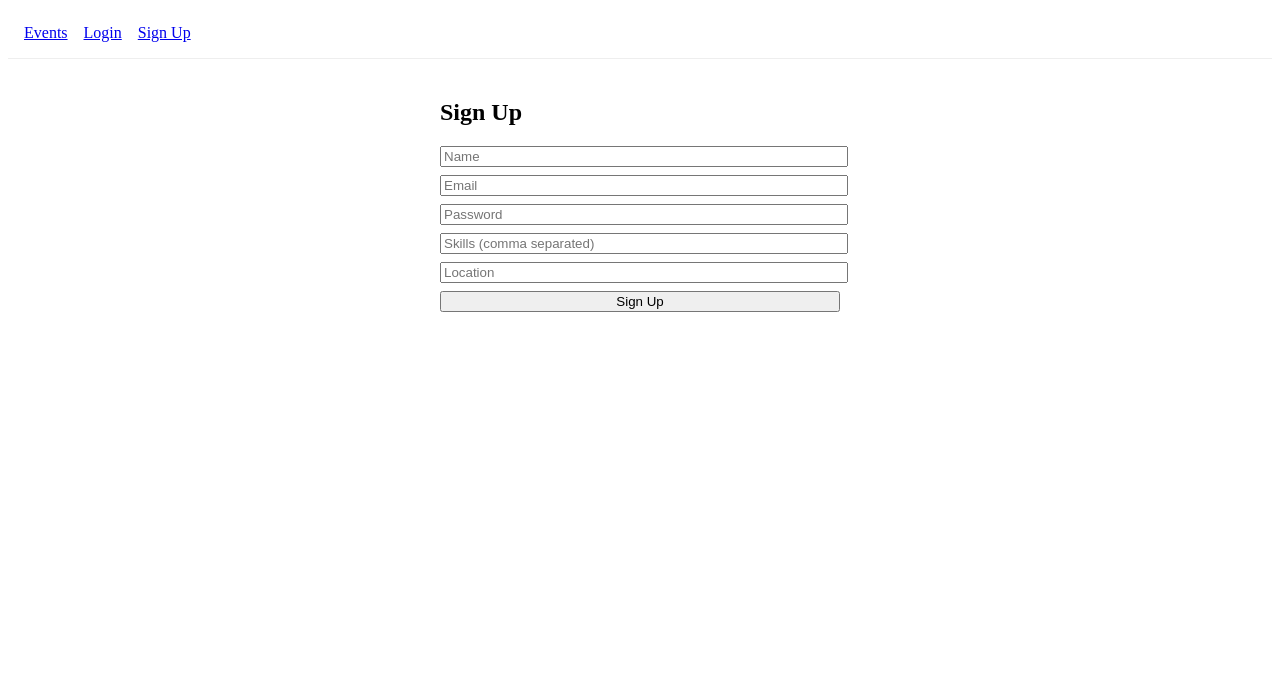
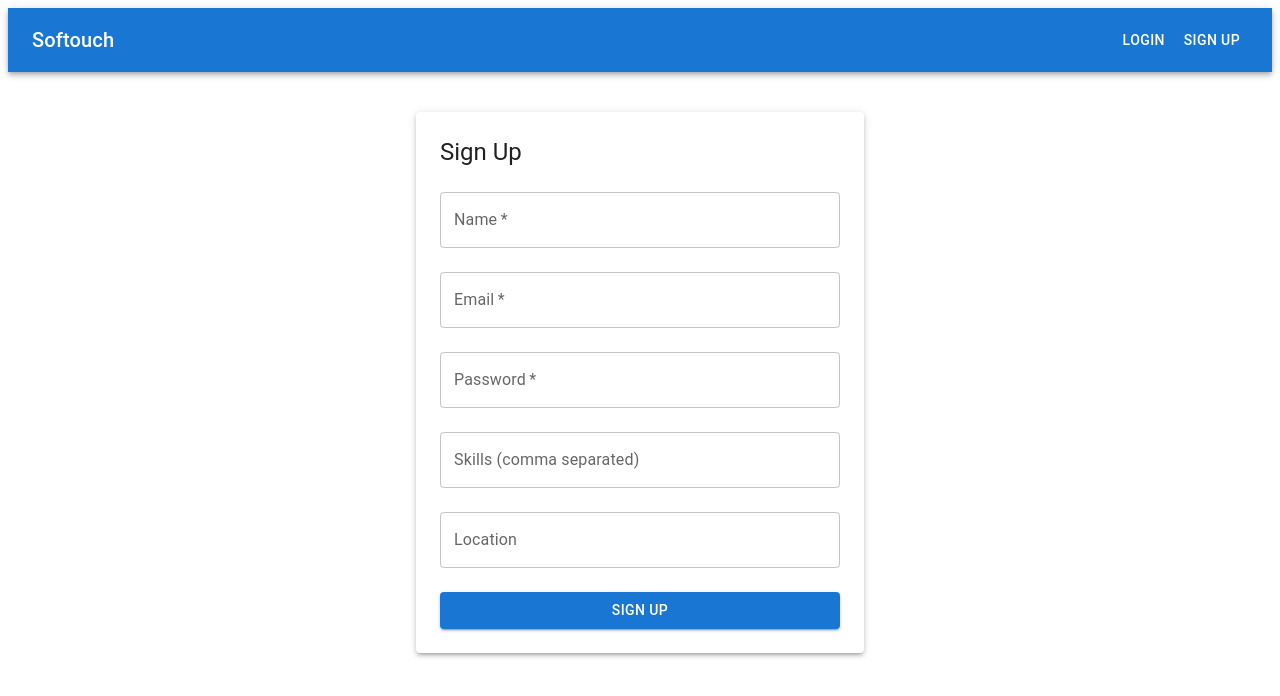
Before and after one commit to abhishekmanegit/Softouch, a React (Create React App) app in the folder frontend/: page /signup in a window 1280 px wide. Shown: the top 696 px of the page. Built offline with nearby package versions, Linux system fonts and the light colour scheme.

Commit message:
Refactor Profile page and all forms to use Material-UI (MUI) for modern UI

```diff
--- a/frontend/src/App.js
+++ b/frontend/src/App.js
@@ -6,33 +6,53 @@ import Signup from './Signup';
 import EventFeed from './EventFeed';
 import CreateEvent from './CreateEvent';
 import Profile from './Profile';
+import { AppBar, Toolbar, Button, Container, Typography, Box } from '@mui/material';
+import { ThemeProvider, createTheme } from '@mui/material/styles';
 
 function Navbar() {
   const { user, logout } = useContext(AuthContext);
   return (
-    <nav style={{ padding: 16, borderBottom: '1px solid #eee' }}>
-      <Link to="/" style={{ marginRight: 16 }}>Events</Link>
-      {user && <Link to="/create" style={{ marginRight: 16 }}>Create Event</Link>}
+    <AppBar position="static" color="primary">
+      <Toolbar>
+        <Typography variant="h6" component={Link} to="/" sx={{ flexGrow: 1, color: 'inherit', textDecoration: 'none' }}>
+          Softouch
+        </Typography>
+        {user && <Button color="inherit" component={Link} to="/create">Create Event</Button>}
         {user ? (
           <>
-          <Link to="/profile" style={{ marginRight: 16 }}>Profile</Link>
-          <button onClick={logout} style={{ marginRight: 16 }}>Logout</button>
+            <Button color="inherit" component={Link} to="/profile">Profile</Button>
+            <Button color="inherit" onClick={logout}>Logout</Button>
           </>
         ) : (
           <>
-          <Link to="/login" style={{ marginRight: 16 }}>Login</Link>
-          <Link to="/signup">Sign Up</Link>
+            <Button color="inherit" component={Link} to="/login">Login</Button>
+            <Button color="inherit" component={Link} to="/signup">Sign Up</Button>
           </>
         )}
-    </nav>
+      </Toolbar>
+    </AppBar>
   );
 }
 
+const theme = createTheme({
+  palette: {
+    primary: {
+      main: '#1976d2',
+    },
+    secondary: {
+      main: '#f50057',
+    },
+  },
+});
+
 function App() {
   return (
+    <ThemeProvider theme={theme}>
       <AuthProvider>
         <Router>
           <Navbar />
+          <Container maxWidth="md" sx={{ mt: 4 }}>
+            <Box sx={{ mt: 4 }}>
               <Routes>
                 <Route path="/login" element={<Login />} />
                 <Route path="/signup" element={<Signup />} />
@@ -40,8 +60,11 @@ function App() {
                 <Route path="/profile" element={<Profile />} />
                 <Route path="/" element={<EventFeed />} />
               </Routes>
+            </Box>
+          </Container>
         </Router>
       </AuthProvider>
+    </ThemeProvider>
   );
 }
 
--- a/frontend/src/CreateEvent.js
+++ b/frontend/src/CreateEvent.js
@@ -1,6 +1,7 @@
 import React, { useState, useContext } from 'react';
 import { AuthContext } from './AuthContext';
 import { useNavigate } from 'react-router-dom';
+import { TextField, Button, Paper, Typography, Alert, Box } from '@mui/material';
 
 function CreateEvent() {
   const [title, setTitle] = useState('');
@@ -14,7 +15,7 @@ function CreateEvent() {
   const { token, user } = useContext(AuthContext);
   const navigate = useNavigate();
 
-  if (!user) return <div style={{ margin: 40 }}>You must be logged in to create an event.</div>;
+  if (!user) return <Paper elevation={3} sx={{ margin: 4, p: 3 }}>You must be logged in to create an event.</Paper>;
 
   const handleSubmit = async (e) => {
     e.preventDefault();
@@ -46,20 +47,20 @@ function CreateEvent() {
   };
 
   return (
-    <div style={{ maxWidth: 500, margin: '40px auto' }}>
-      <h2>Create Event</h2>
-      <form onSubmit={handleSubmit}>
-        <input type="text" placeholder="Title" value={title} onChange={e => setTitle(e.target.value)} required style={{ width: '100%', marginBottom: 8 }} />
-        <textarea placeholder="Description" value={description} onChange={e => setDescription(e.target.value)} required style={{ width: '100%', marginBottom: 8 }} />
-        <input type="text" placeholder="Organizer" value={organizer} onChange={e => setOrganizer(e.target.value)} required style={{ width: '100%', marginBottom: 8 }} />
-        <input type="datetime-local" placeholder="Date" value={date} onChange={e => setDate(e.target.value)} required style={{ width: '100%', marginBottom: 8 }} />
-        <input type="text" placeholder="Location" value={location} onChange={e => setLocation(e.target.value)} required style={{ width: '100%', marginBottom: 8 }} />
-        <input type="text" placeholder="Skills Required (comma separated)" value={skillsRequired} onChange={e => setSkillsRequired(e.target.value)} style={{ width: '100%', marginBottom: 8 }} />
-        <button type="submit" style={{ width: '100%' }}>Create Event</button>
-      </form>
-      {error && <div style={{ color: 'red', marginTop: 8 }}>{error}</div>}
-      {success && <div style={{ color: 'green', marginTop: 8 }}>{success}</div>}
-    </div>
+    <Paper elevation={3} sx={{ maxWidth: 500, margin: '40px auto', p: 3 }}>
+      <Typography variant="h5" gutterBottom>Create Event</Typography>
+      <Box component="form" onSubmit={handleSubmit}>
+        <TextField label="Title" value={title} onChange={e => setTitle(e.target.value)} required fullWidth margin="normal" />
+        <TextField label="Description" value={description} onChange={e => setDescription(e.target.value)} required fullWidth margin="normal" multiline rows={3} />
+        <TextField label="Organizer" value={organizer} onChange={e => setOrganizer(e.target.value)} required fullWidth margin="normal" />
+        <TextField label="Date" type="datetime-local" value={date} onChange={e => setDate(e.target.value)} required fullWidth margin="normal" InputLabelProps={{ shrink: true }} />
+        <TextField label="Location" value={location} onChange={e => setLocation(e.target.value)} required fullWidth margin="normal" />
+        <TextField label="Skills Required (comma separated)" value={skillsRequired} onChange={e => setSkillsRequired(e.target.value)} fullWidth margin="normal" />
+        <Button type="submit" variant="contained" color="primary" fullWidth sx={{ mt: 2 }}>Create Event</Button>
+      </Box>
+      {error && <Alert severity="error" sx={{ mt: 2 }}>{error}</Alert>}
+      {success && <Alert severity="success" sx={{ mt: 2 }}>{success}</Alert>}
+    </Paper>
   );
 }
 
--- a/frontend/src/EventFeed.js
+++ b/frontend/src/EventFeed.js
@@ -1,5 +1,6 @@
 import React, { useEffect, useState, useContext } from 'react';
 import { AuthContext } from './AuthContext';
+import { Card, CardContent, CardActions, Button, Typography, Alert, Grid, Box } from '@mui/material';
 
 function EventFeed() {
   const [events, setEvents] = useState([]);
@@ -49,28 +50,35 @@ function EventFeed() {
   };
 
   return (
-    <div style={{ maxWidth: 700, margin: '40px auto' }}>
-      <h2>Events</h2>
-      {loading && <div>Loading events...</div>}
-      {error && <div style={{ color: 'red' }}>{error}</div>}
-      {success && <div style={{ color: 'green' }}>{success}</div>}
-      <ul style={{ listStyle: 'none', padding: 0 }}>
+    <Box sx={{ mt: 4 }}>
+      <Typography variant="h4" gutterBottom>Events</Typography>
+      {loading && <Typography>Loading events...</Typography>}
+      {error && <Alert severity="error">{error}</Alert>}
+      {success && <Alert severity="success">{success}</Alert>}
+      <Grid container spacing={3}>
         {events.map(event => (
-          <li key={event._id} style={{ border: '1px solid #eee', marginBottom: 16, padding: 16 }}>
-            <h3>{event.title}</h3>
-            <div><b>Date:</b> {new Date(event.date).toLocaleString()}</div>
-            <div><b>Location:</b> {event.location}</div>
-            <div><b>Organizer:</b> {event.organizer}</div>
-            <div><b>Skills Required:</b> {event.skillsRequired.join(', ')}</div>
-            {user && (
-              <button onClick={() => handleRegister(event._id)} disabled={registering === event._id}>
-                {registering === event._id ? 'Registering...' : 'Register'}
-              </button>
-            )}
-          </li>
+          <Grid item xs={12} sm={6} key={event._id}>
+            <Card elevation={2}>
+              <CardContent>
+                <Typography variant="h6" gutterBottom>{event.title}</Typography>
+                <Typography variant="body2" color="text.secondary" gutterBottom>{event.description}</Typography>
+                <Typography><b>Date:</b> {new Date(event.date).toLocaleString()}</Typography>
+                <Typography><b>Location:</b> {event.location}</Typography>
+                <Typography><b>Organizer:</b> {event.organizer}</Typography>
+                <Typography><b>Skills Required:</b> {event.skillsRequired.join(', ')}</Typography>
+              </CardContent>
+              <CardActions>
+                {user && (
+                  <Button onClick={() => handleRegister(event._id)} disabled={registering === event._id} variant="contained" size="small">
+                    {registering === event._id ? 'Registering...' : 'Register'}
+                  </Button>
+                )}
+              </CardActions>
+            </Card>
+          </Grid>
         ))}
-      </ul>
-    </div>
+      </Grid>
+    </Box>
   );
 }
 
--- a/frontend/src/Login.js
+++ b/frontend/src/Login.js
@@ -1,6 +1,7 @@
 import React, { useState, useContext } from 'react';
 import { AuthContext } from './AuthContext';
 import { useNavigate } from 'react-router-dom';
+import { TextField, Button, Paper, Typography, Alert, Box } from '@mui/material';
 
 function Login() {
   const [email, setEmail] = useState('');
@@ -28,15 +29,15 @@ function Login() {
   };
 
   return (
-    <div style={{ maxWidth: 400, margin: '40px auto' }}>
-      <h2>Login</h2>
-      <form onSubmit={handleSubmit}>
-        <input type="email" placeholder="Email" value={email} onChange={e => setEmail(e.target.value)} required style={{ width: '100%', marginBottom: 8 }} />
-        <input type="password" placeholder="Password" value={password} onChange={e => setPassword(e.target.value)} required style={{ width: '100%', marginBottom: 8 }} />
-        <button type="submit" style={{ width: '100%' }}>Login</button>
-      </form>
-      {error && <div style={{ color: 'red', marginTop: 8 }}>{error}</div>}
-    </div>
+    <Paper elevation={3} sx={{ maxWidth: 400, margin: '40px auto', p: 3 }}>
+      <Typography variant="h5" gutterBottom>Login</Typography>
+      <Box component="form" onSubmit={handleSubmit}>
+        <TextField label="Email" type="email" value={email} onChange={e => setEmail(e.target.value)} required fullWidth margin="normal" />
+        <TextField label="Password" type="password" value={password} onChange={e => setPassword(e.target.value)} required fullWidth margin="normal" />
+        <Button type="submit" variant="contained" color="primary" fullWidth sx={{ mt: 2 }}>Login</Button>
+      </Box>
+      {error && <Alert severity="error" sx={{ mt: 2 }}>{error}</Alert>}
+    </Paper>
   );
 }
 
--- a/frontend/src/Signup.js
+++ b/frontend/src/Signup.js
@@ -1,6 +1,7 @@
 import React, { useState, useContext } from 'react';
 import { AuthContext } from './AuthContext';
 import { useNavigate } from 'react-router-dom';
+import { TextField, Button, Paper, Typography, Alert, Box } from '@mui/material';
 
 function Signup() {
   const [name, setName] = useState('');
@@ -39,18 +40,18 @@ function Signup() {
   };
 
   return (
-    <div style={{ maxWidth: 400, margin: '40px auto' }}>
-      <h2>Sign Up</h2>
-      <form onSubmit={handleSubmit}>
-        <input type="text" placeholder="Name" value={name} onChange={e => setName(e.target.value)} required style={{ width: '100%', marginBottom: 8 }} />
-        <input type="email" placeholder="Email" value={email} onChange={e => setEmail(e.target.value)} required style={{ width: '100%', marginBottom: 8 }} />
-        <input type="password" placeholder="Password" value={password} onChange={e => setPassword(e.target.value)} required style={{ width: '100%', marginBottom: 8 }} />
-        <input type="text" placeholder="Skills (comma separated)" value={skills} onChange={e => setSkills(e.target.value)} style={{ width: '100%', marginBottom: 8 }} />
-        <input type="text" placeholder="Location" value={location} onChange={e => setLocation(e.target.value)} style={{ width: '100%', marginBottom: 8 }} />
-        <button type="submit" style={{ width: '100%' }}>Sign Up</button>
-      </form>
-      {error && <div style={{ color: 'red', marginTop: 8 }}>{error}</div>}
-    </div>
+    <Paper elevation={3} sx={{ maxWidth: 400, margin: '40px auto', p: 3 }}>
+      <Typography variant="h5" gutterBottom>Sign Up</Typography>
+      <Box component="form" onSubmit={handleSubmit}>
+        <TextField label="Name" value={name} onChange={e => setName(e.target.value)} required fullWidth margin="normal" />
+        <TextField label="Email" type="email" value={email} onChange={e => setEmail(e.target.value)} required fullWidth margin="normal" />
+        <TextField label="Password" type="password" value={password} onChange={e => setPassword(e.target.value)} required fullWidth margin="normal" />
+        <TextField label="Skills (comma separated)" value={skills} onChange={e => setSkills(e.target.value)} fullWidth margin="normal" />
+        <TextField label="Location" value={location} onChange={e => setLocation(e.target.value)} fullWidth margin="normal" />
+        <Button type="submit" variant="contained" color="primary" fullWidth sx={{ mt: 2 }}>Sign Up</Button>
+      </Box>
+      {error && <Alert severity="error" sx={{ mt: 2 }}>{error}</Alert>}
+    </Paper>
   );
 }
 
```
Also changed, not shown: frontend/package.json (+6 -2 lines), frontend/src/Profile.js (+11 -8 lines), 1 other file (tests, documents, lock files or other folders). Lines whose indentation alone changed are shown as unchanged.
